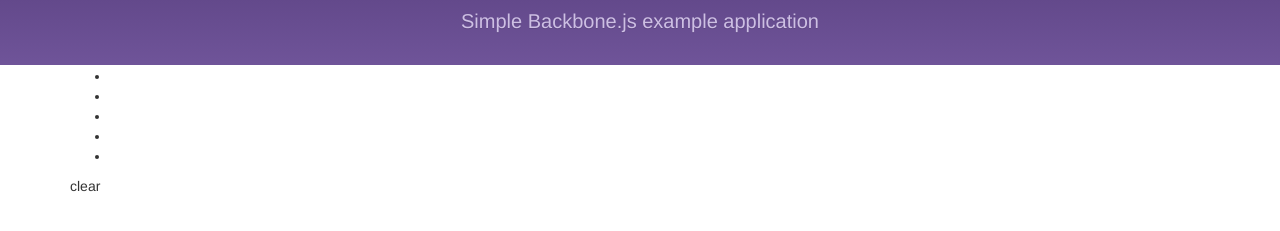
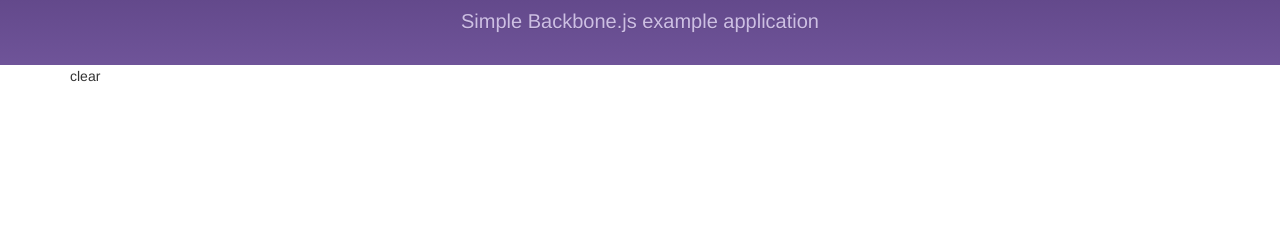
Before and after one commit to feeziman007/mcm, a website: page index.html in a window 1280 px wide. Shown: the part 73-304 px from the top of the page. Drawn offline with Linux system fonts and the light colour scheme.

Commit message:
list removed

```diff
--- a/index.html
+++ b/index.html
@@ -20,16 +20,7 @@
         </div>
     </div>
 
-        <ul>
-            <li><a href="/link.html"></a></li>
-            <li><a href="/link.html"></a></li>
-            <li><a href="/link.html"></a></li>
-            <li><a href="/link.html"></a></li>
-            <li><a href="/link.html"></a></li>
-        </ul>
-
-
-        <script type="text/template" id="tpl-contacts">
+    <script type="text/template" id="tpl-contacts">
         <h2 class="page-header text-center">List of contacts</h2>
         <p class="text-center">
             <a href="#contacts/new" class="btn btn-lg btn-outline">Add Contact</a>
```
